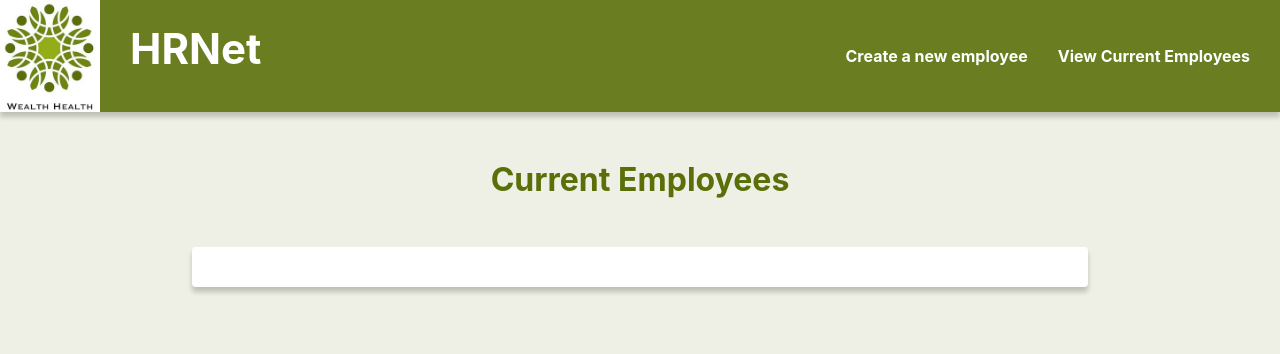
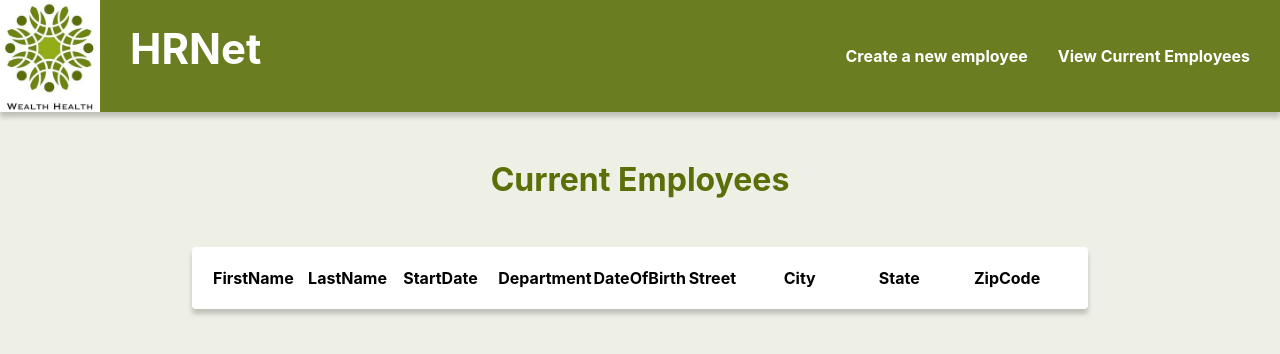
Before and after one commit to CamilleStagiaire/P14-Wealth-Health, a React (Create React App) app: page /employees in a window 1280 px wide. Shown: the top 354 px of the page. Built offline with nearby package versions, Linux system fonts and the light colour scheme.

Commit message:
gestion du contexte

```diff
--- a/src/contexts/FormContext.jsx
+++ b/src/contexts/FormContext.jsx
@@ -1,4 +1,4 @@
-import React, { createContext, useState } from "react";
+import React, { createContext, useState, useEffect } from "react";
 import data from "../data/data.json";
 
 export const FormContext = createContext();
@@ -6,18 +6,25 @@ export const FormContext = createContext();
 const initialFormData = {
   firstName: "",
   lastName: "",
+  startDate: "",
+  department: data.departments[0].name,
   dateOfBirth: "",
-  startDate: "",
   street: "",
   city: "",
   state: data.states[0].name,
   zipCode: "",
-  department: data.departments[0].name,
 };
 
 export const FormProvider = ({ children }) => {
   const [formData, setFormData] = useState(initialFormData);
   const [employees, setEmployees] = useState([]);
+
+  useEffect(() => {
+    const storedEmployees = JSON.parse(localStorage.getItem('employees'));
+    if (storedEmployees) {
+      setEmployees(storedEmployees);
+    }
+  }, []);
 
   const addEmployee = (newEmployee) => {
     const updatedEmployees = [...employees, newEmployee];
@@ -34,16 +41,16 @@ export const FormProvider = ({ children }) => {
   };
 
   return (
-    <FormContext.Provider
-      value={{
+    <FormContext.Provider value={{
       formData,
+      initialFormData,
       updateFieldData,
       resetFormData,
       addEmployee,
+      employees,
       states: data.states,
       departments: data.departments,
-      }}
-    >
+    }}>
       {children}
     </FormContext.Provider>
   );
--- a/src/pages/Employees/index.jsx
+++ b/src/pages/Employees/index.jsx
@@ -1,17 +1,10 @@
-import React, { useState, useEffect } from "react";
+import React, { useContext } from "react";
+import { FormContext } from "../../contexts/FormContext";
 
 function Employees() {
-  const [localEmployees, setLocalEmployees] = useState([]);
+  const { employees, initialFormData } = useContext(FormContext);
 
-  useEffect(() => {
-    const storedEmployees = JSON.parse(localStorage.getItem('employees'));
-    if (storedEmployees) {
-      setLocalEmployees(storedEmployees);
-      console.log(localStorage.getItem('employees'));
-    }
-  }, []);
-
-  const headers = localEmployees.length > 0 ? Object.keys(localEmployees[0]) : [];
+  const data = Object.keys(initialFormData);
 
   return (
     <main className="employees">
@@ -20,16 +13,16 @@ function Employees() {
         <table className="container-layout">
           <thead>
             <tr className="list-header">
-              {headers.map(header => (
-                <th key={header}>{header.charAt(0).toUpperCase() + header.slice(1)}</th>
+              {data.map(data => (
+                <th key={data}>{data.charAt(0).toUpperCase() + data.slice(1)}</th>
               ))}
             </tr>
           </thead>
           <tbody>
-            {localEmployees.map((employee, index) => (
-              <tr key={index} className="list-header">
-                {headers.map(header => (
-                  <td key={header}>{employee[header]}</td>
+            {employees.map((employee, index) => (
+              <tr key={index} className="list-body">
+                {data.map(data => (
+                  <td key={data}>{employee[data]}</td>
                 ))}
               </tr>
             ))}
--- a/src/pages/Employees/style.scss
+++ b/src/pages/Employees/style.scss
@@ -1,4 +1,4 @@
-.list-header{
+.list-header, .list-body{
     display: flex;
 
 }
```
Lines whose indentation alone changed are shown as unchanged.
